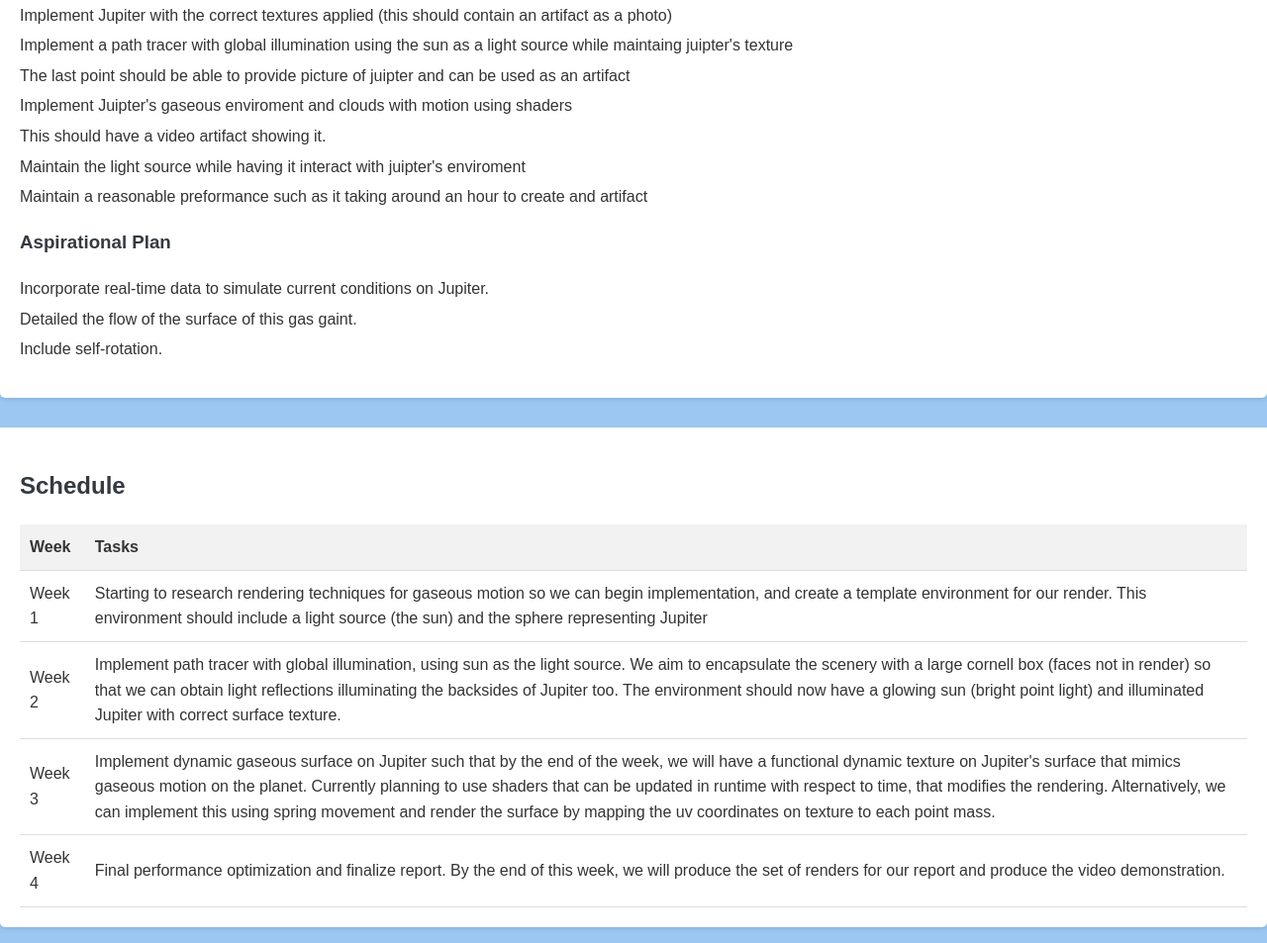
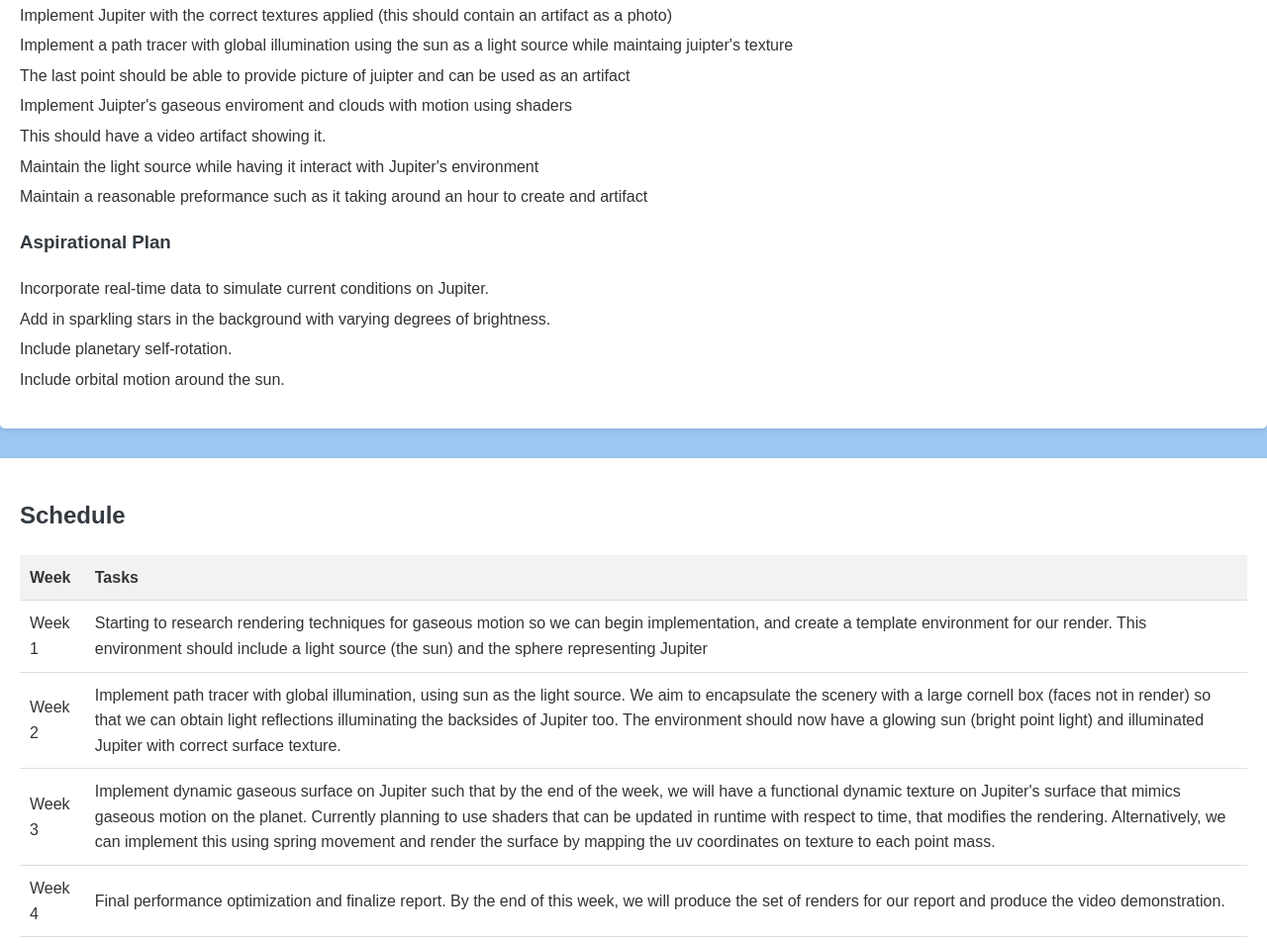
Before and after one commit to Rogeryu1234/CS184_final_project, a plain HTML site: page index.html in a window 1280 px wide. Shown: the part 1349-2302 px from the top of the page at 99% size. Drawn offline with Linux system fonts and the light colour scheme.

Commit message:
finished aspirational plan

```diff
--- a/index.html
+++ b/index.html
@@ -101,14 +101,15 @@
             <li>The last point should be able to provide picture of juipter and can be used as an artifact</li>
             <li>Implement Juipter's gaseous enviroment and clouds with motion using shaders </li>
             <li>This should have a video artifact showing it.</li>
-            <li>Maintain the light source while having it interact with juipter's enviroment </li>
+            <li>Maintain the light source while having it interact with Jupiter's environment </li>
             <li>Maintain a reasonable preformance such as it taking around an hour to create and artifact</li>
         </ul>
         <h3>Aspirational Plan</h3>
         <ul>
             <li>Incorporate real-time data to simulate current conditions on Jupiter.</li>
-            <li>Detailed the flow of the surface of this gas gaint.</li>
-            <li>Include self-rotation.</li>
+            <li>Add in sparkling stars in the background with varying degrees of brightness.</li>
+            <li>Include planetary self-rotation.</li>
+            <li>Include orbital motion around the sun.</li>
         </ul>
     </section>
     <section id="schedule">
```
